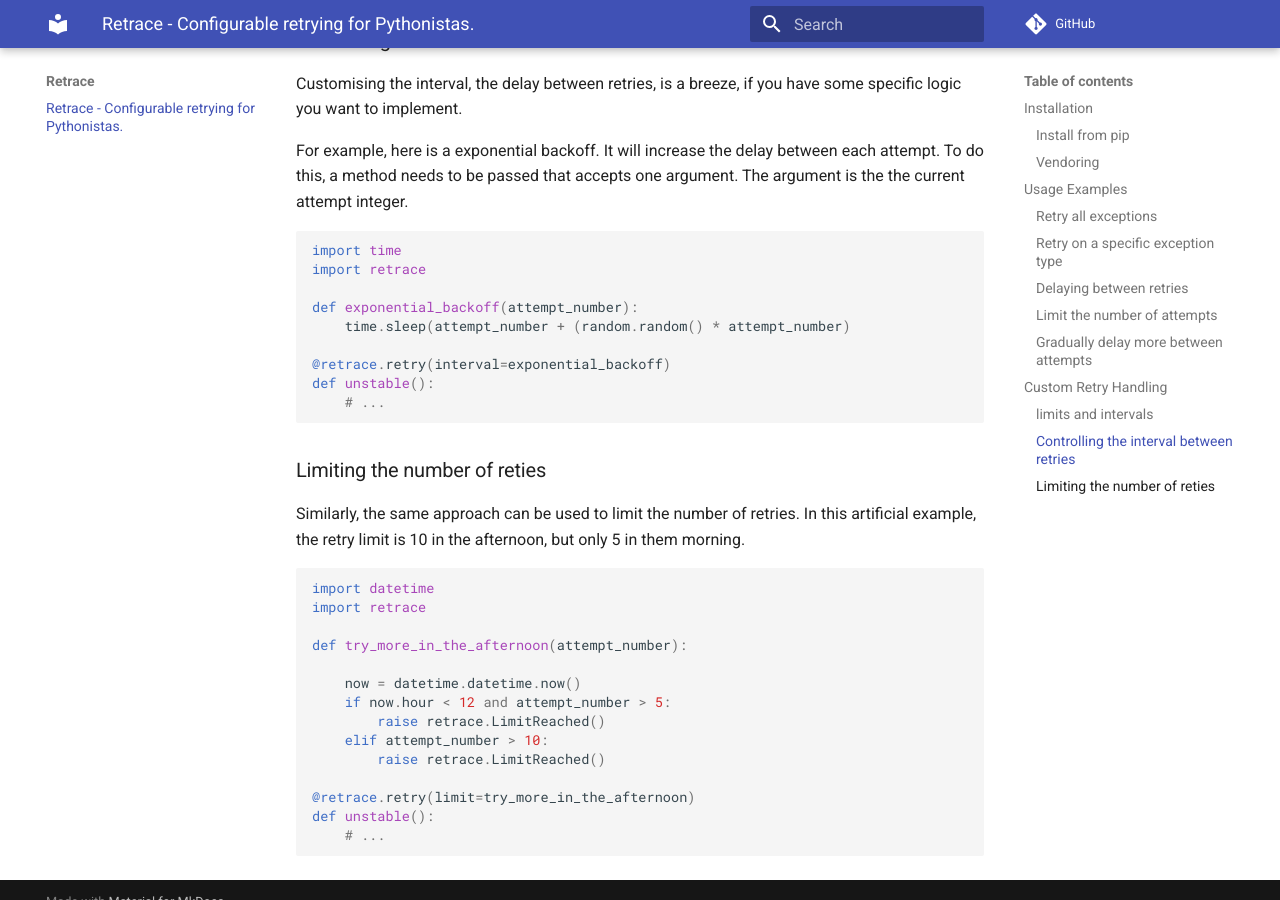
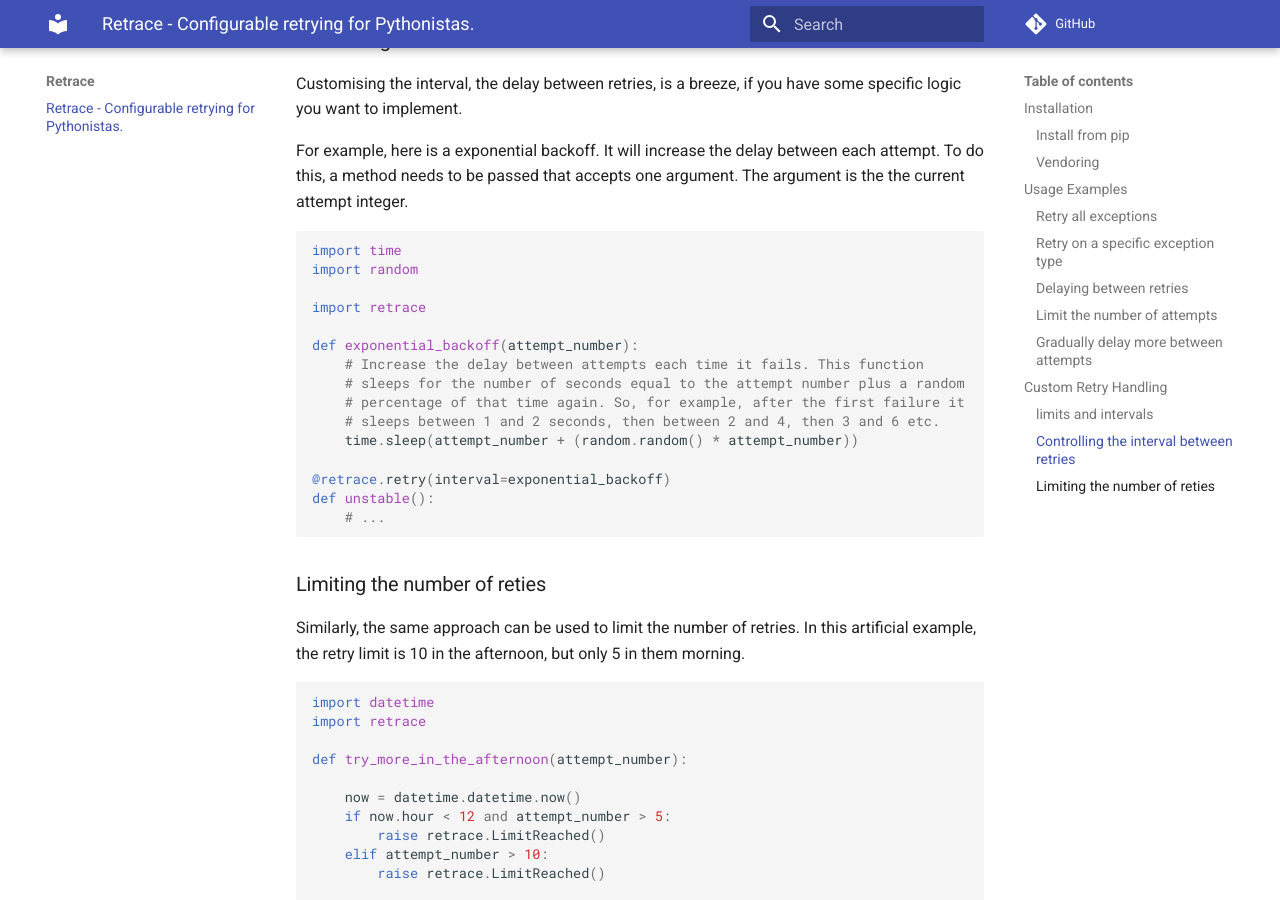
Before and after one commit to d0ugal/retrace, an MkDocs documentation site: the page built from docs/index.md, in a window 1280 px wide and 900 px high, scrolled down 2662 px. Built offline with MkDocs 1.6.1 and Material for MkDocs 9.7.7, drawn with Linux system fonts in a browser that asks for light colours; comment, search, counter and statistics services are not loaded.

Commit message:
Add the missing import in the docs and add a comment to the example

````diff
--- a/docs/index.md
+++ b/docs/index.md
@@ -158,10 +158,16 @@
 
 ```python
 import time
+import random
+
 import retrace
 
 def exponential_backoff(attempt_number):
-    time.sleep(attempt_number + (random.random() * attempt_number)
+    # Increase the delay between attempts each time it fails. This function
+    # sleeps for the number of seconds equal to the attempt number plus a random
+    # percentage of that time again. So, for example, after the first failure it
+    # sleeps between 1 and 2 seconds, then between 2 and 4, then 3 and 6 etc.
+    time.sleep(attempt_number + (random.random() * attempt_number))
 
 @retrace.retry(interval=exponential_backoff)
 def unstable():
````
